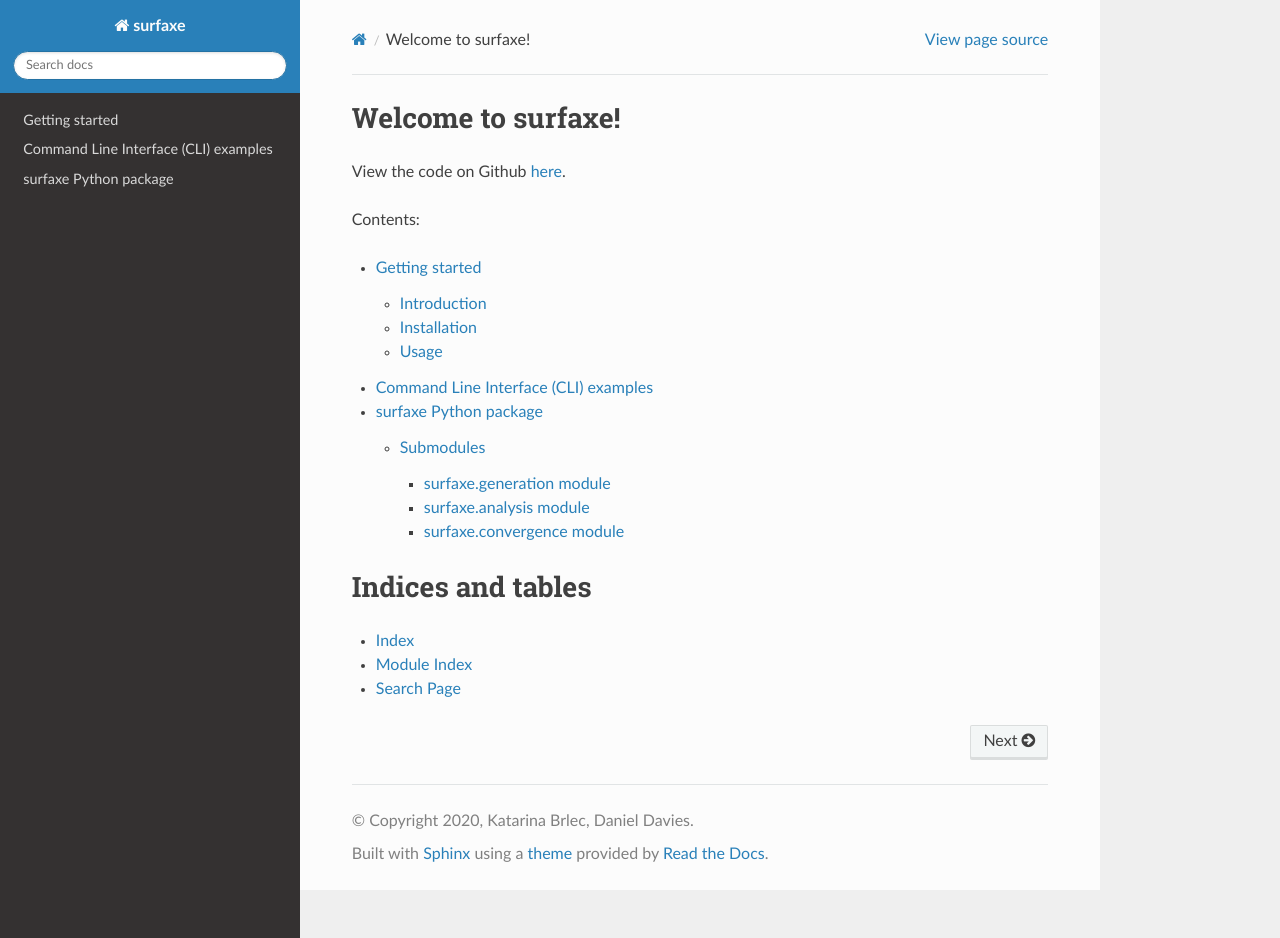
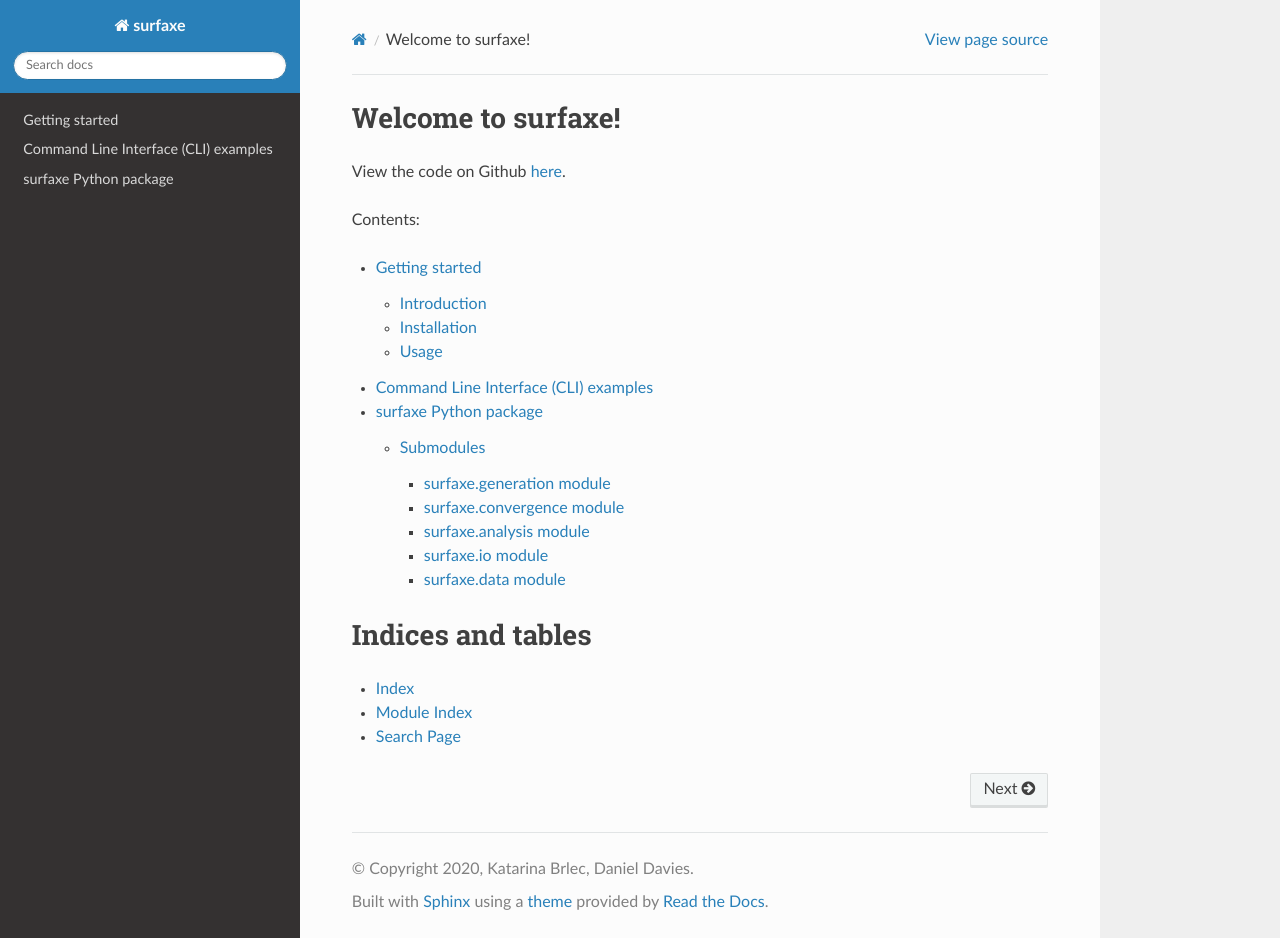
Before and after one commit to SMTG-Bham/surfaxe, a Sphinx documentation site: the page built from docs/index.rst, in a window 1280 px wide and 938 px high. Built offline with Sphinx 7.4.7 and the Read the Docs theme 2.0.0, drawn with Linux system fonts in a browser that asks for light colours.

Commit message:
Add io and data modules to docs

```diff
--- /dev/null
+++ b/docs/surfaxe.data.rst
@@ -0,0 +1,7 @@
+surfaxe.data module
+==========================
+
+.. automodule:: surfaxe.data
+    :members:
+    :undoc-members:
+    :show-inheritance:
--- /dev/null
+++ b/docs/surfaxe.io.rst
@@ -0,0 +1,7 @@
+surfaxe.io module
+==========================
+
+.. automodule:: surfaxe.io
+    :members:
+    :undoc-members:
+    :show-inheritance:
--- a/docs/surfaxe.rst
+++ b/docs/surfaxe.rst
@@ -16,5 +16,7 @@ Submodules
 .. toctree::
 
   surfaxe.generation
+  surfaxe.convergence
   surfaxe.analysis
-  surfaxe.convergence
+  surfaxe.io
+  surfaxe.data
```
Also changed, not shown: 2 other files.
